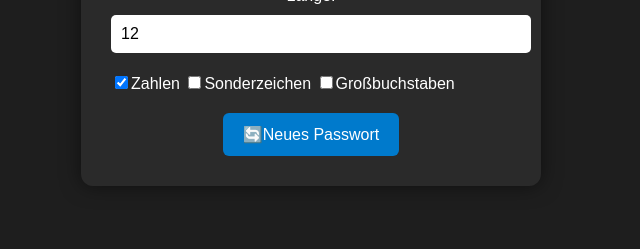
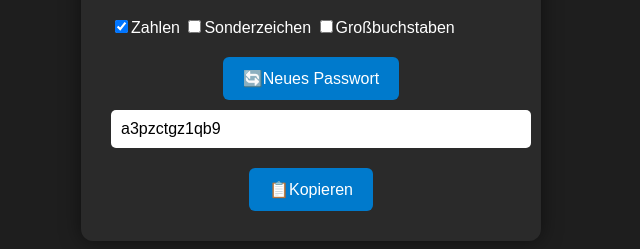
Before and after one commit to Sugu4/100-days-of-code, a plain HTML site: page Day18/index.html in a window 1280 px wide. Both pictures are taken after a click on the button "🔄Neues Passwort". Shown: the part 369-618 px from the top of the page, without its empty margins (329-969 px from the left). Drawn offline with Linux system fonts and the light colour scheme.

Commit message:
script.js & index.html button

```diff
--- a/Day18/index.html
+++ b/Day18/index.html
@@ -21,6 +21,9 @@
         </div>
 
         <button onclick="generierePasswort()">🔄Neues Passwort</button>
+        <input type="text" id="ausgabe" readonly>
+
+        <button onclick="kopierePasswort()">📋Kopieren</button>
     </div>
 
     <script src="script.js"></script>
--- a/Day18/script.js
+++ b/Day18/script.js
@@ -0,0 +1,27 @@
+function generierePasswort() {
+  const laenge = document.getElementById("laenge").value;
+  const mitZahlen = document.getElementById("zahlen").checked;
+  const mitSonderz = document.getElementById("sonderzeichen").checked;
+  const mitGross = document.getElementById("grossbuchstaben").checked;
+
+  let zeichen = "abcdefghijklmnopqrstuvwxyz";
+  if (mitGross) zeichen += "ABCDEFGHIJKLMNOPQRSTUVWXYZ";
+  if (mitZahlen) zeichen += "0123456789";
+  if (mitSonderz) zeichen += "!@#$%^&*()-_+=<>?";
+
+  let passwort = "";
+  for (let i = 0; i < laenge; i++) {
+    const rand = Math.floor(Math.random() * zeichen.length);
+    passwort += zeichen[rand];
+  }
+
+  document.getElementById("ausgabe").value = passwort;
+}
+
+function kopierePasswort() {
+  const feld = document.getElementById("ausgabe");
+  feld.select();
+  feld.setSelectionRange(0, 999); // für mobile Geräte
+  navigator.clipboard.writeText(feld.value);
+  alert("Passwort kopiert!");
+}
```
